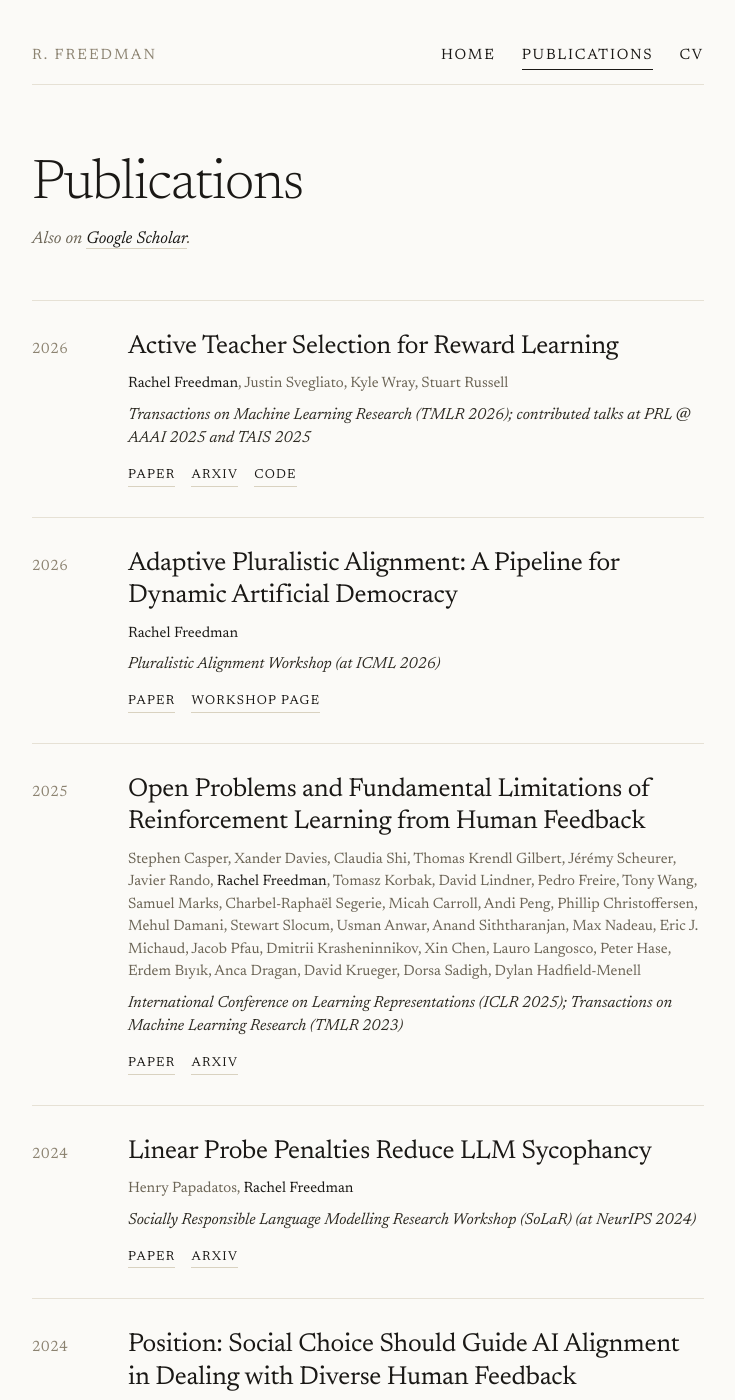
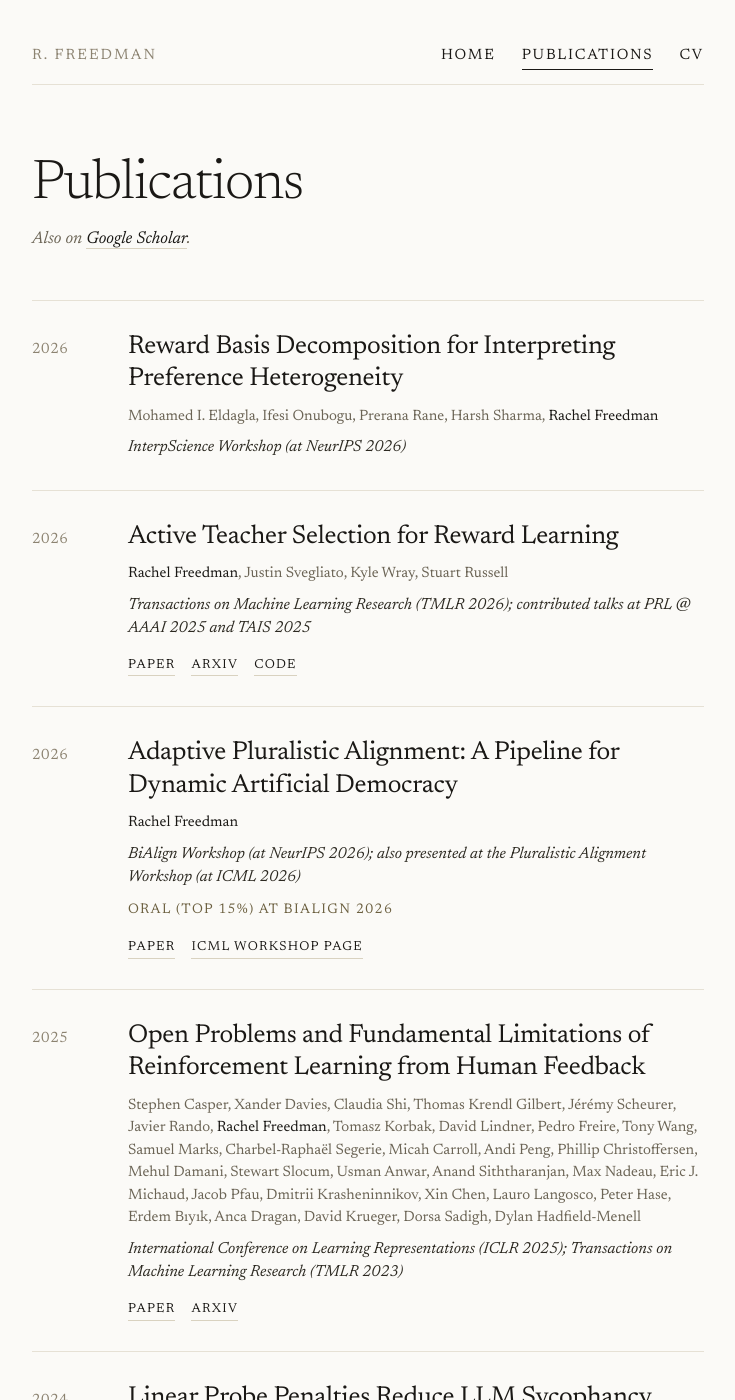
Before and after one commit to RachelFreedman/rachelfreedman.github.io, a Jekyll site: the page built from publications/index.html, in a window 1280 px wide and 1400 px high. Shown: the whole window, without its empty margins (272-1007 px from the left). Built offline with Jekyll 4.4.1, drawn with Linux system fonts in a browser that asks for light colours.

Commit message:
update pubs and cv

```diff
--- a/publications/index.html
+++ b/publications/index.html
@@ -9,6 +9,15 @@ title: Publications
 	</div>
 
 	<div class="pub-list">
+  <article class="pub">
+    <div class="pub-year">2026</div>
+    <div>
+      <h2>Reward Basis Decomposition for Interpreting Preference Heterogeneity</h2>
+      <div class="pub-authors">Mohamed I. Eldagla, Ifesi Onubogu, Prerana Rane, Harsh Sharma, <span class="me">Rachel Freedman</span></div>
+      <div class="pub-venue">InterpScience Workshop (at NeurIPS 2026)</div>
+    </div>
+  </article>
+
   <article class="pub">
     <div class="pub-year">2026</div>
     <div>
@@ -28,10 +37,11 @@ title: Publications
     <div>
       <h2>Adaptive Pluralistic Alignment: A Pipeline for Dynamic Artificial Democracy</h2>
       <div class="pub-authors"><span class="me">Rachel Freedman</span></div>
-      <div class="pub-venue">Pluralistic Alignment Workshop (at ICML 2026)</div>
+      <div class="pub-venue">BiAlign Workshop (at NeurIPS 2026); also presented at the Pluralistic Alignment Workshop (at ICML 2026)</div>
+      <div class="pub-award">Oral (top 15%) at BiAlign 2026</div>
       <div class="pub-links">
         <a href="https://arxiv.org/abs/2605.01642">Paper</a>
-        <a href="https://icml.cc/virtual/2026/75640">Workshop page</a>
+        <a href="https://icml.cc/virtual/2026/75640">ICML workshop page</a>
       </div>
     </div>
   </article>
```
Also changed, not shown: 3 other files.
